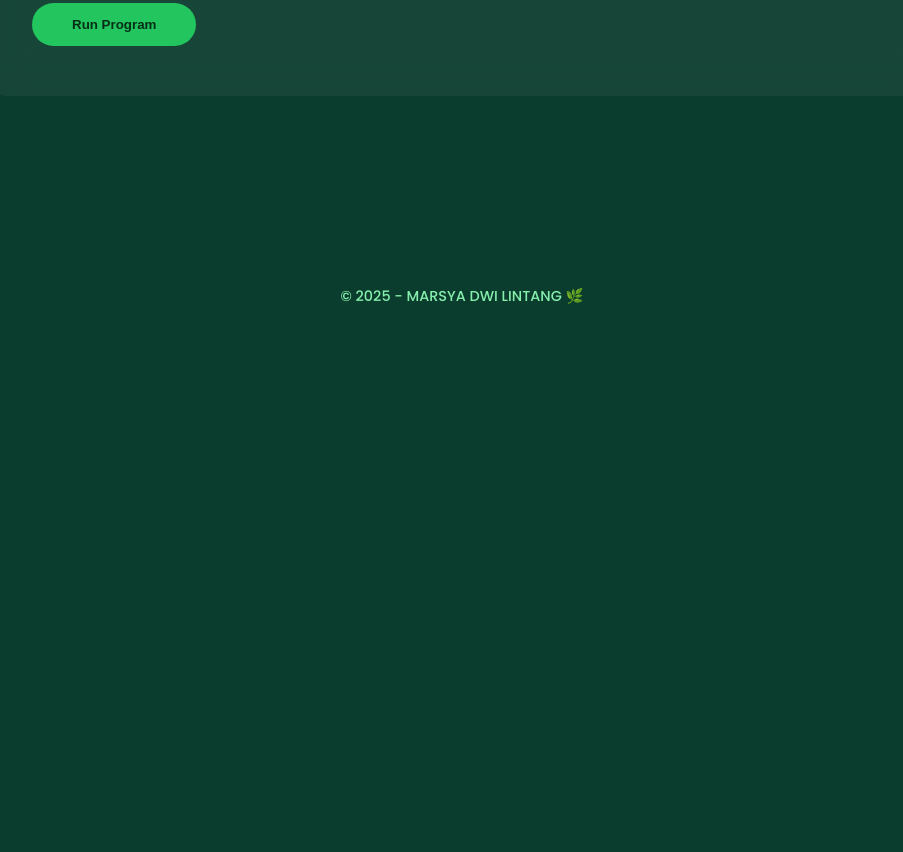
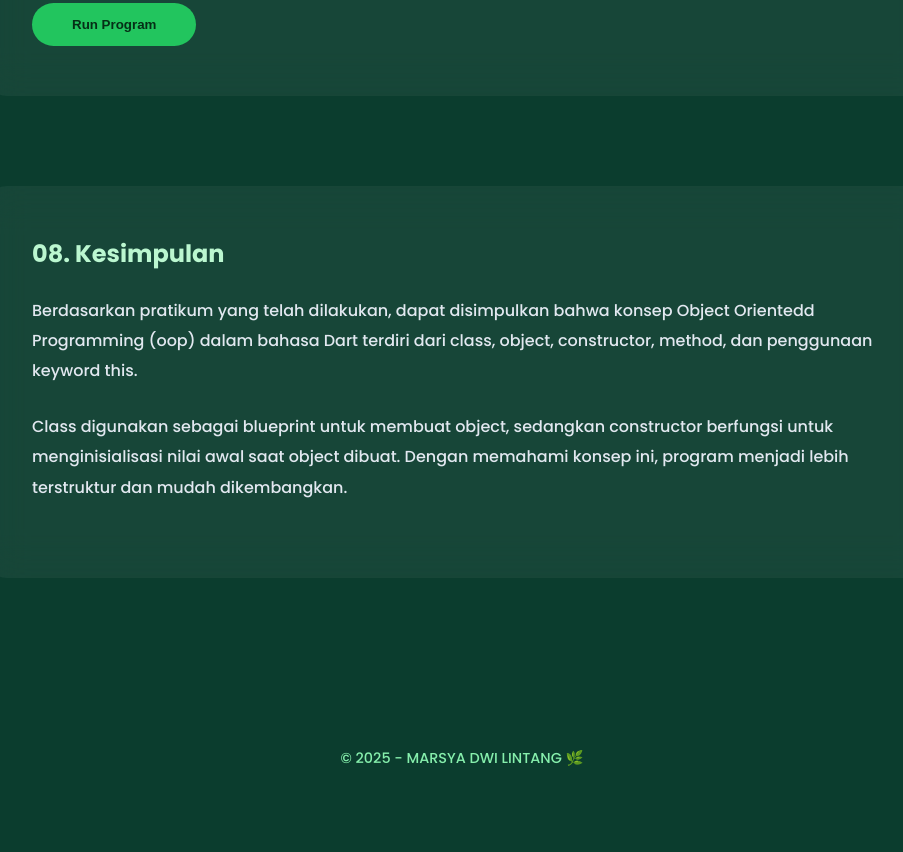
Before and after one commit to MarsyaDwiLintang/marsyadwilintang.github.io, a plain HTML site: page index.html in a window 1280 px wide. Shown: the part 4481-5333 px from the top of the page, without its empty margins (178-1081 px from the left). Before the commit the page ends 4868 px from the top, so only its background shows below. Drawn offline with Linux system fonts and the light colour scheme.

Commit message:
Update index.html

```diff
--- a/index.html
+++ b/index.html
@@ -346,7 +346,19 @@ class Produk {
     <button onclick="openModal('https://dartpad.dev/c3276ab6b79c7e2fdb172bff675e1fbe')">Run Program</button>
   </section>
 
-</div>
+  <section>
+    <h2>08. Kesimpulan</h2>
+
+    <p>
+      Berdasarkan pratikum yang telah dilakukan, dapat disimpulkan bahwa konsep Object Orientedd Programming (oop) dalam
+      bahasa Dart terdiri dari class, object, constructor, method, dan penggunaan keyword this.
+    </p>
+
+    <p>
+      Class digunakan sebagai blueprint untuk membuat object, sedangkan constructor berfungsi untuk menginisialisasi nilai awal saat object dibuat.
+      Dengan memahami konsep ini, program menjadi lebih terstruktur dan mudah dikembangkan.
+    </p>
+  </section>
 
 <footer>
 © 2025 - MARSYA DWI LINTANG 🌿
```
